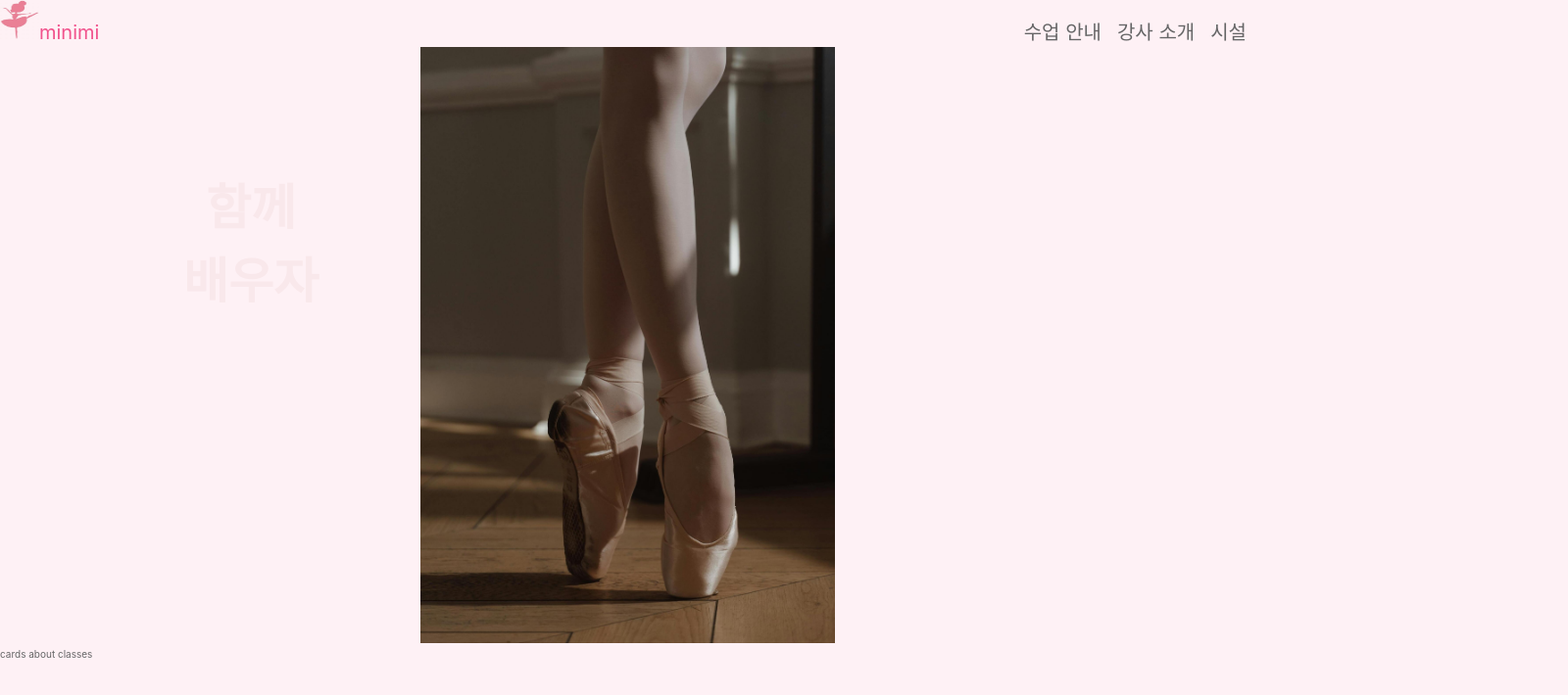
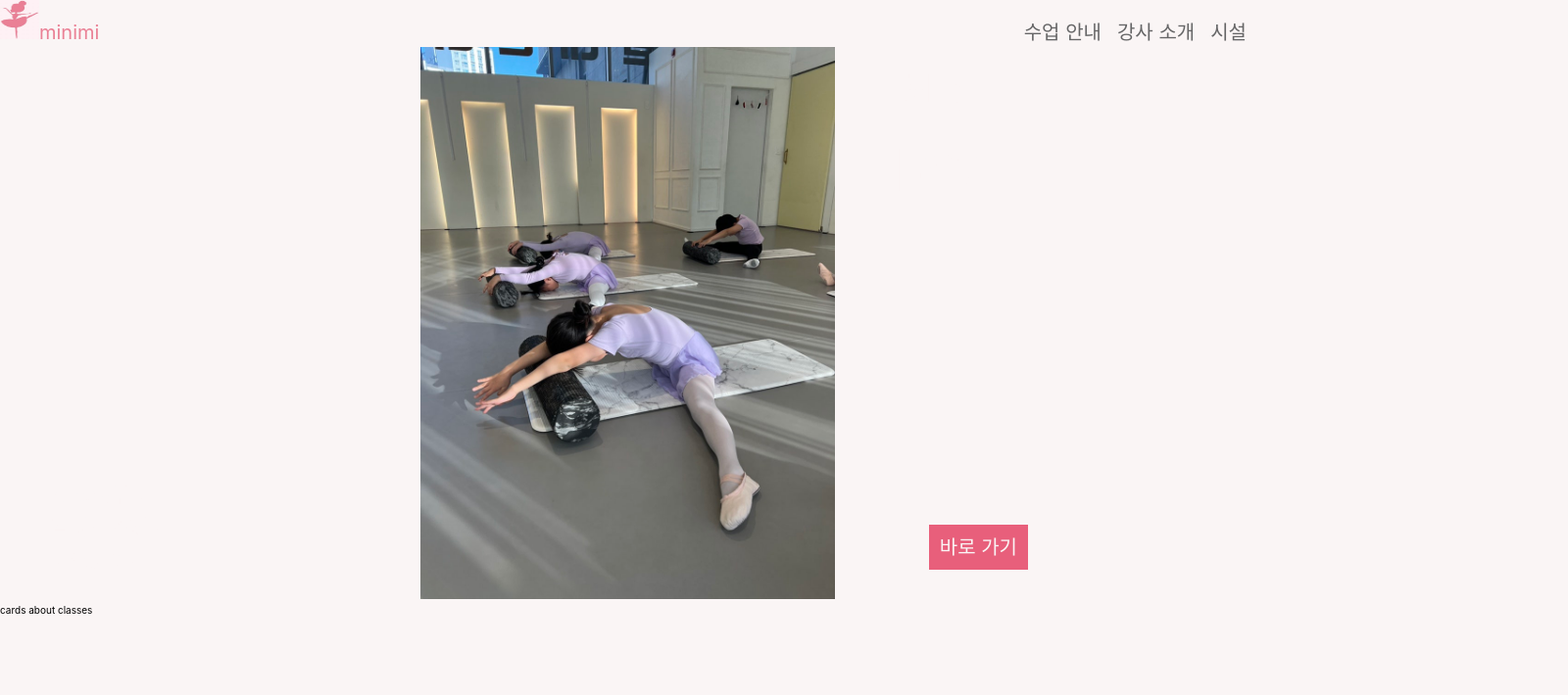
Before and after one commit to klevi43/Minime, a React (Vite) app in the folder minimi/: page / in a window 1280 px wide. Shown: the top 710 px of the page at 98% size, 1600 px wide, since content can reach past the window. Built offline with nearby package versions, Linux system fonts and the light colour scheme.

Commit message:
made first hero

```diff
--- /dev/null
+++ b/minimi/src/components/Button/Button.tsx
@@ -0,0 +1,11 @@
+import React from 'react'
+
+const Button = () => {
+  return (
+    <>
+      <a className="btn btn-primary" href="#">바로 가기</a>
+    </>
+  )
+}
+
+export default Button
--- a/minimi/src/components/Hero/Hero.css
+++ b/minimi/src/components/Hero/Hero.css
@@ -5,6 +5,7 @@
   position: relative;
   text-align: center;
   padding-right: 0;
+  color: var(--color-background);
 }
 
 
@@ -16,6 +17,7 @@
   flex-direction: column;
   align-items: center;
   justify-content: center;
+  color: var(--color-background);
 }
 
 
@@ -27,13 +29,37 @@
 
 }
 
-.hero__text {
-  color: #f9e8eb;
+.hero__header {
+  color: var(--color-background);
+  text-align: center;
 }
-.centered {
+.hero__subheader {
+  color: var(--color-background);
+  text-align: start;
+
+}
+
+
+.top-right {
   position: absolute;
   width: 100%;
-  top: 33%;
-  left: 20%;
+  top: 16%;
+  left: 75%;
   transform: translate(-50%, -50%);
 }
+
+.bottom-left {
+  position: absolute;
+  width: 70%;
+  top: 86.5%;
+  left: 39%;
+  transform: translate(-50%, -50%);
+}
+
+.bottom-right {
+  position: absolute;
+  width: 70%;
+  top: 90%;
+  left: 78%;
+  transform: translate(-50%, -50%);
+}
--- a/minimi/src/components/Hero/Hero.tsx
+++ b/minimi/src/components/Hero/Hero.tsx
@@ -1,8 +1,9 @@
 
 import heroImg from '../../assets/Youngson-w.-kids.jpg'
-import hero from '../../assets/hero-cropped.jpg'
+import hero from '../../assets/kids-stretching.jpg'
 import hero2 from '../../assets/hero2.jpg'
 import './Hero.css';
+import Button from '../Button/Button';
 
 function Hero() {
   return (
@@ -10,19 +11,28 @@ function Hero() {
         <div className="container">
 
               {/* <h2 className="header hero__text">미니미</h2> */}
-              <div className="centered">
+              <div className="top-right">
                 {/* <h2 className="header hero__text">몸을</h2>
                 <h2 className="header hero__text">튼튼하게</h2>
                 <h2 className="header hero__text">만들자</h2> */}
-                <h2 className="header hero__text">함께</h2>
-                <h2 className="header hero__text">배우자</h2>
+                <h2 className="header hero__header hero__text">함께</h2>
+                <h2 className="header hero__header hero__text">배우자</h2>
 
               </div>
+              <div className="bottom-left ">
+                <p className="subheader hero__subheader">
+                  <div>K-pop부터</div>
+                  <div>필라테스까지</div>
+                  <span>다!</span> 있습니다.
+                </p>
+              </div>
 
-              {/* <h2 className="header centered">배우자</h2> */}
 
 
               <img className="hero__image" src={hero} alt="" />
+              <div className="bottom-right">
+                <Button/>
+              </div>
         </div>
 
 
--- a/minimi/src/index.css
+++ b/minimi/src/index.css
@@ -9,15 +9,15 @@
   line-height: 1.5;
   font-weight: 400;
   --color-primary: #ea8095;
-  --color-primary-opaque: rgb(234, 128, 149, 0.6);
-  --color-background-opaque: rgb(254, 241, 245, 0.6);
   --color-secondary: rgb(177, 156, 216);
-  --color-accent: #f1528c;
+  --color-accent: #e85f7b;
   --color-headings: #444444;
-  --color-body: #666667;
-  color: var(--color-body);
+  --color-links: #666667;
+  --color-background: #faf5f5;
+  /* --color-body: #fcf5f7; */
+  /* color: var(--color-links); */
   /* background-color: #242424; */
-  background-color: #FEF1F5;
+  background-color: var(--color-background);
   margin: 0;
   padding: 0;
 
@@ -35,14 +35,30 @@ h2 {
   font-size: 5rem;
   margin: 0;
 }
-
-p {
-  color: var(--color-body);
+.subheader {
+  font-size: 2.2rem;
 }
 
+/* Buttons */
 button {
   background: none;
   border: none;
+}
+
+.btn {
+  border: 1px solid var(--color-accent);
+  margin: 1rem;
+  padding: 1rem;
+  color: #faf5f5;
+  font-weight: 400;
+}
+
+.btn-primary {
+  background-color: var(--color-accent);
+}
+
+.btn:hover {
+  padding: 1.3rem;
 }
 
 /* Collapsibles */
@@ -84,15 +100,11 @@ button {
 
 a {
   text-decoration: none;
-  color: var(--color-body);
+  color: var(--color-links);
   font-size: 2.5rem;
+}
 
-  transition: .15s;
-}
-a:hover {
-  color: var(--color-accent);
 
-}
 
 @media screen and (min-width: 1024px) {
   a {
```
Also changed, not shown: minimi/src/assets/kid-lying.jpg (deleted).
